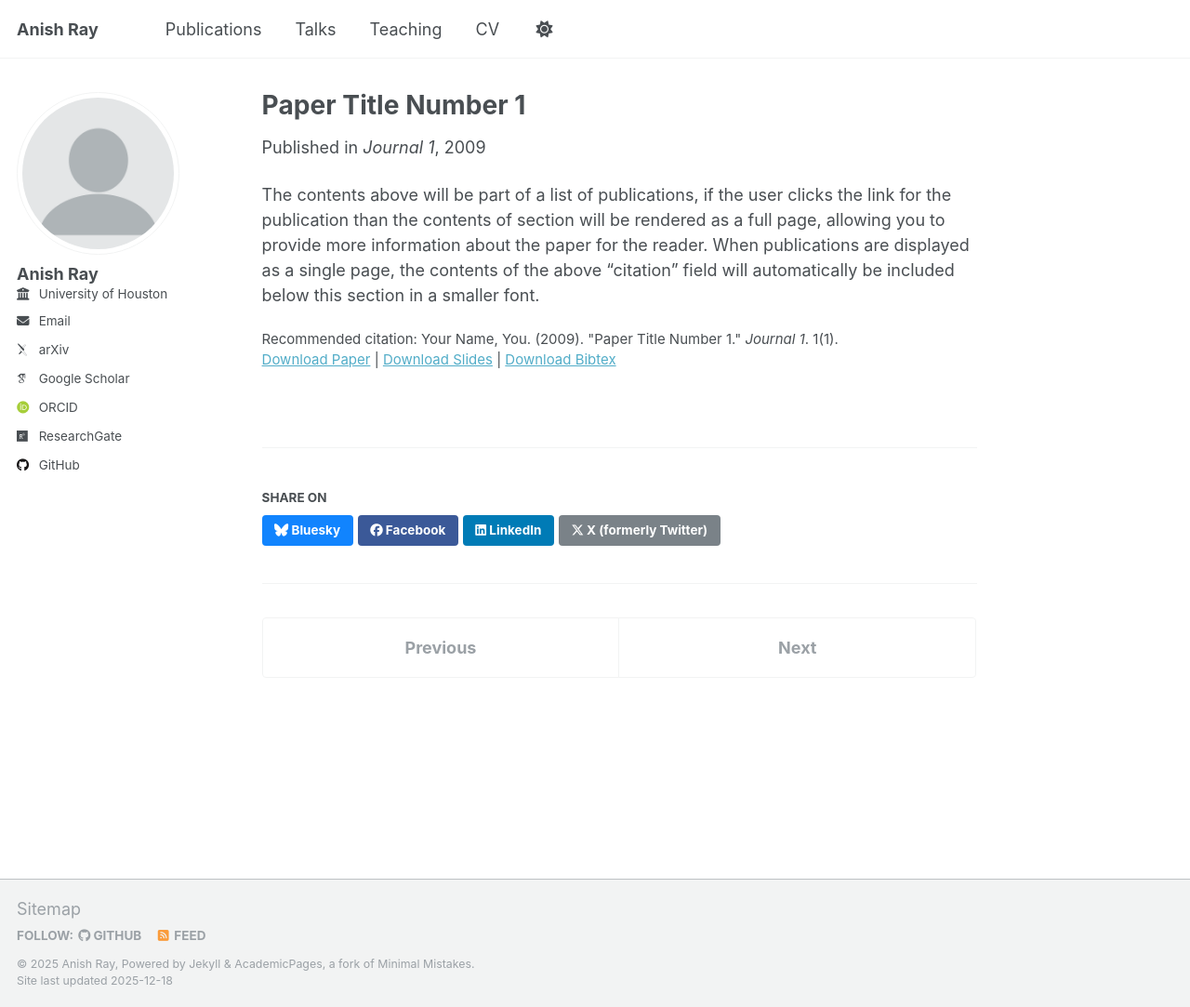
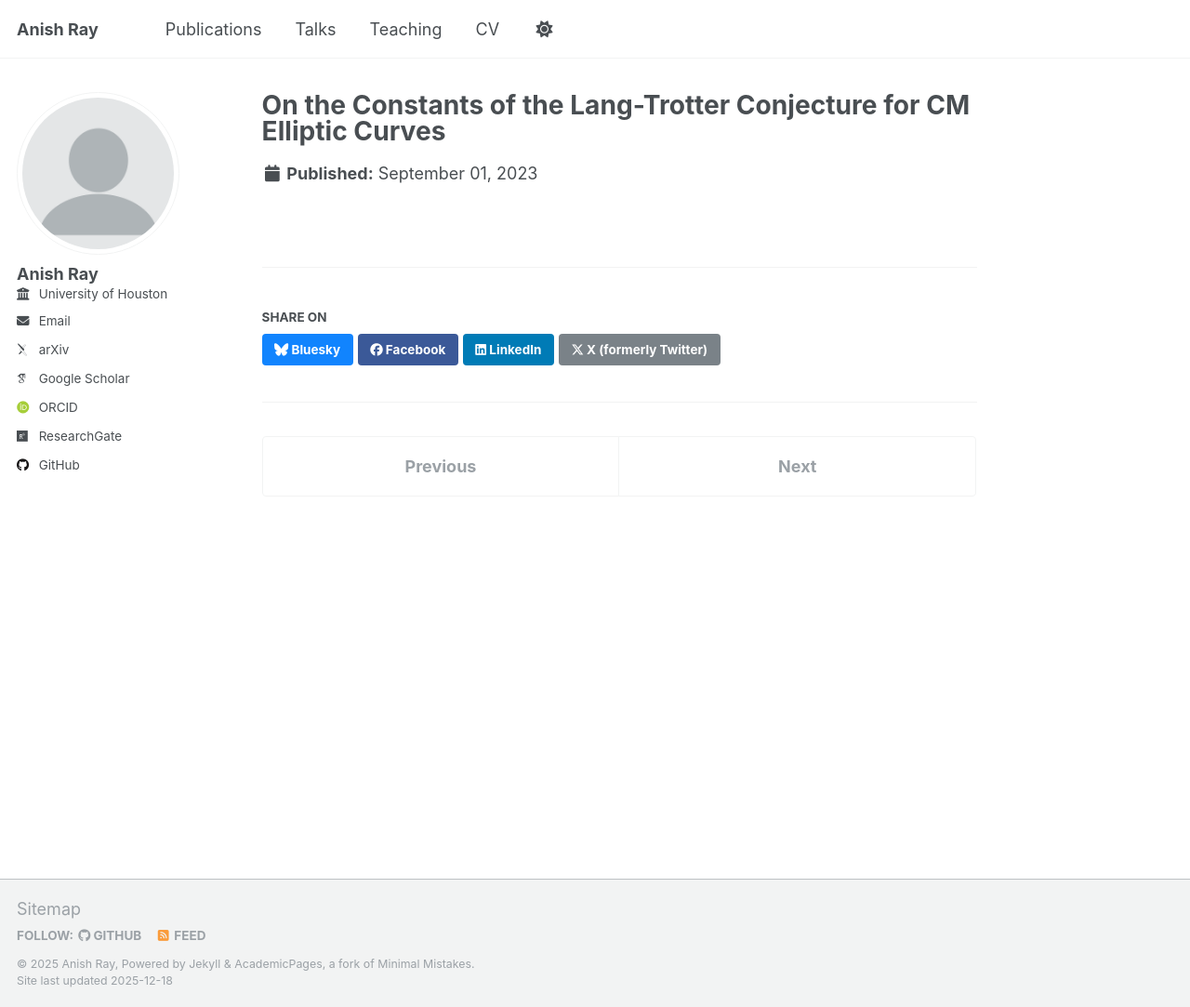
Before and after one commit to anishray49/anishray49.github.io, a Jekyll site: the page built from _publications/2009-10-01-paper-title-number-1.md, in a window 1280 px wide and 1083 px high. Shown: the whole window at 93% size. Built offline with Jekyll 4.4.1, drawn with Linux system fonts in a browser that asks for light colours; some web fonts are replaced; a script that is not in the unit is left out.

Commit message:
Update 2009-10-01-paper-title-number-1.md

```diff
--- a/_publications/2009-10-01-paper-title-number-1.md
+++ b/_publications/2009-10-01-paper-title-number-1.md
@@ -1,14 +1,8 @@
 ---
-title: "Paper Title Number 1"
+title: "On the Constants of the Lang-Trotter Conjecture for CM Elliptic Curves"
 collection: publications
-category: manuscripts
-permalink: /publication/2009-10-01-paper-title-number-1
-excerpt: 'This paper is about the number 1. The number 2 is left for future work.'
-date: 2009-10-01
-venue: 'Journal 1'
-slidesurl: 'http://academicpages.github.io/files/slides1.pdf'
-paperurl: 'http://academicpages.github.io/files/paper1.pdf'
-bibtexurl: 'http://academicpages.github.io/files/bibtex1.bib'
-citation: 'Your Name, You. (2009). &quot;Paper Title Number 1.&quot; <i>Journal 1</i>. 1(1).'
+category: preprints
+permalink: /publication/2023-09-01
+date: 2023-09-01
+paperurl: 'https://arxiv.org/pdf/2309.09938'
 ---
-The contents above will be part of a list of publications, if the user clicks the link for the publication than the contents of section will be rendered as a full page, allowing you to provide more information about the paper for the reader. When publications are displayed as a single page, the contents of the above "citation" field will automatically be included below this section in a smaller font.
```
